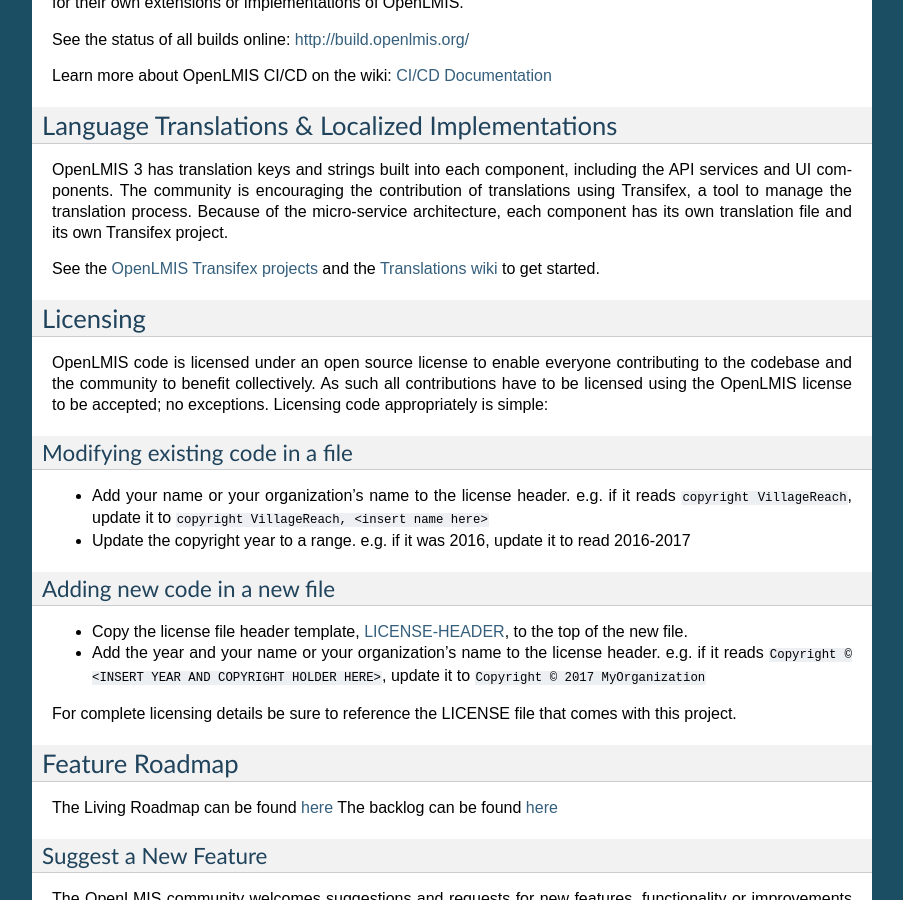
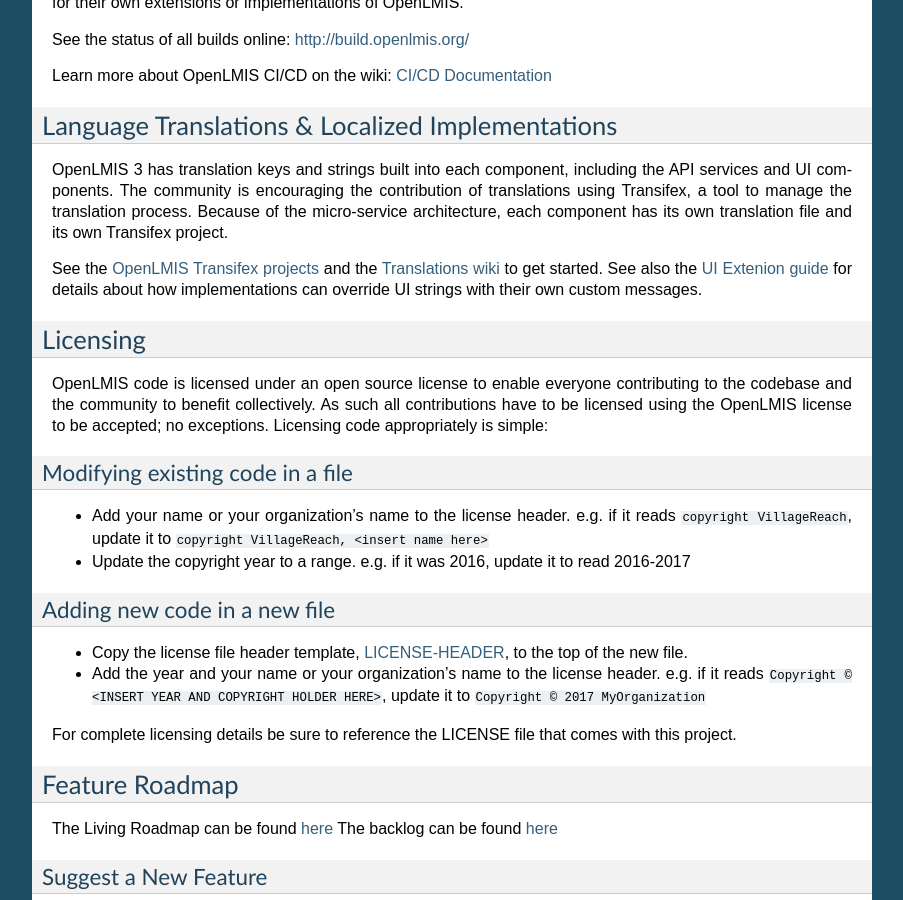
Before and after one commit to OpenLMIS/openlmis-ref-distro, a Sphinx documentation site: the page built from docs/source/contribute/contributionGuide.md, in a window 1280 px wide and 900 px high, scrolled down 4950 px. Shown: the whole window, without its empty margins (198-1101 px from the left). Built offline with Sphinx 7.4.7, drawn with Linux system fonts in a browser that asks for light colours; pages that are not in the unit, such as notebooks, are missing from menus.

Commit message:
Added a cross-reference about Transifex

```diff
--- a/docs/source/contribute/contributionGuide.md
+++ b/docs/source/contribute/contributionGuide.md
@@ -218,7 +218,9 @@
 and its own Transifex project.
 
 See the [OpenLMIS Transifex projects](https://www.transifex.com/openlmis/public/) and the
-[Translations wiki](https://openlmis.atlassian.net/wiki/display/OP/Translations) to get started.
+[Translations wiki](https://openlmis.atlassian.net/wiki/display/OP/Translations) to get started. See also the
+[UI Extenion guide](http://docs.openlmis.org/en/latest/components/uiExtensionGuide.html#messages) for details
+about how implementations can override UI strings with their own custom messages.
 
 ## Licensing
 
```
